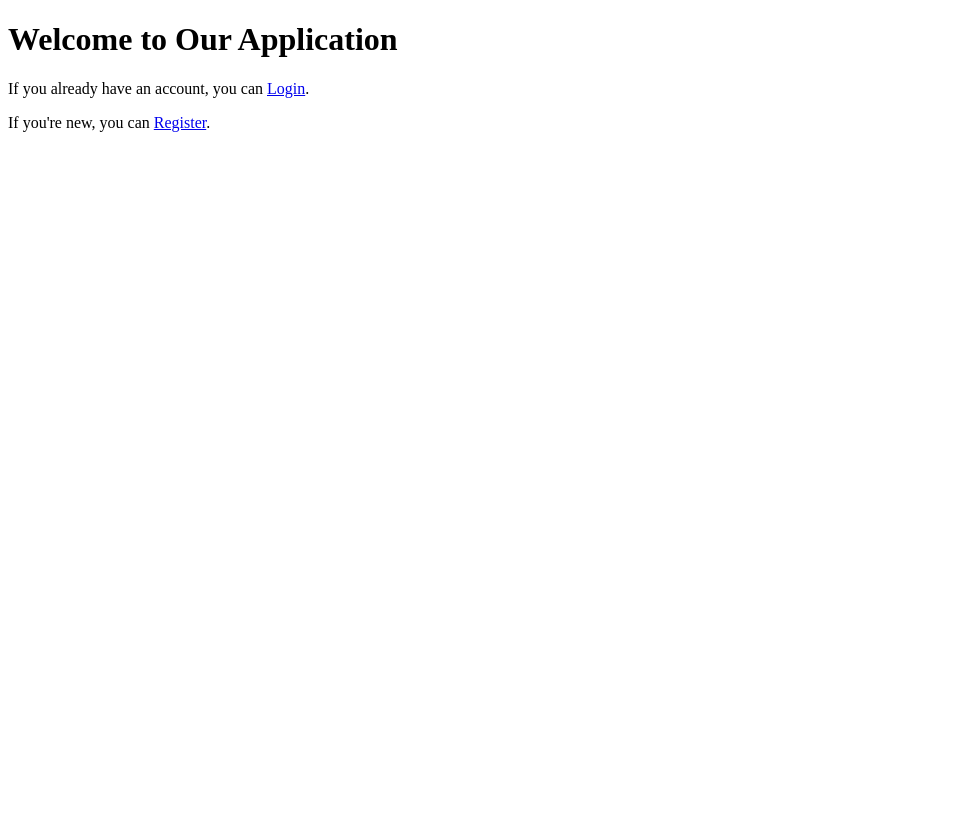
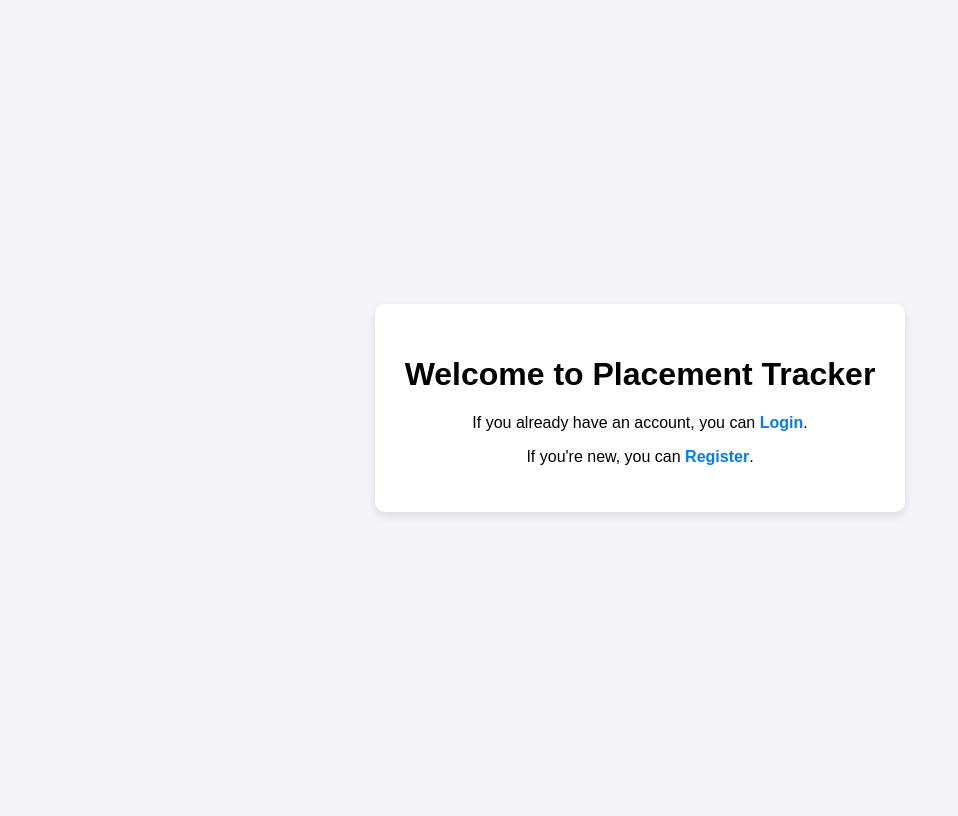
Before and after one commit to SohamBarma08/Placement_Cell, a Flask app: page / in a window 1280 px wide. Shown: the whole page, without its empty margins (0-958 px from the left). Before the commit the page ends 132 px from the top, so only its background shows below. Run offline with Flask 3, Linux system fonts and the light colour scheme; parts of the project's set-up code (start-up, migrations or seed data) failed here and were passed over.

Commit message:
Home Page UI

```diff
--- a/templates/index.html
+++ b/templates/index.html
@@ -2,11 +2,45 @@
 <html lang="en">
 <head>
     <title>Home</title>
+    <style>
+        body {
+            display: flex;
+            justify-content: center;
+            align-items: center;
+            height: 100vh;
+            background-color: #f4f4f9;
+            font-family: Arial, sans-serif;
+        }
+        .container {
+            text-align: center;
+            background: white;
+            padding: 30px;
+            border-radius: 10px;
+            box-shadow: 0px 4px 10px rgba(0, 0, 0, 0.1);
+        }
+        h1 {
+            font-size: 2em;
+            color: black;
+        }
+        .highlight {
+            color: black;   /* Placement Tracker in black */
+            font-weight: bold;
+        }
+        a {
+            text-decoration: none;
+            color: #007BFF;
+            font-weight: bold;
+        }
+        a:hover {
+            color: #0056b3;
+        }
+    </style>
 </head>
 <body>
-    <h1>Welcome to Our Application</h1>
-
-    <p>If you already have an account, you can <a href="{{ url_for('routes.login') }}">Login</a>.</p>
-    <p>If you're new, you can <a href="{{ url_for('routes.register') }}">Register</a>.</p>
+    <div class="container">
+        <h1>Welcome to <span class="highlight">Placement Tracker</span></h1>
+        <p>If you already have an account, you can <a href="{{ url_for('routes.login') }}">Login</a>.</p>
+        <p>If you're new, you can <a href="{{ url_for('routes.register') }}">Register</a>.</p>
+    </div>
 </body>
 </html>
```
